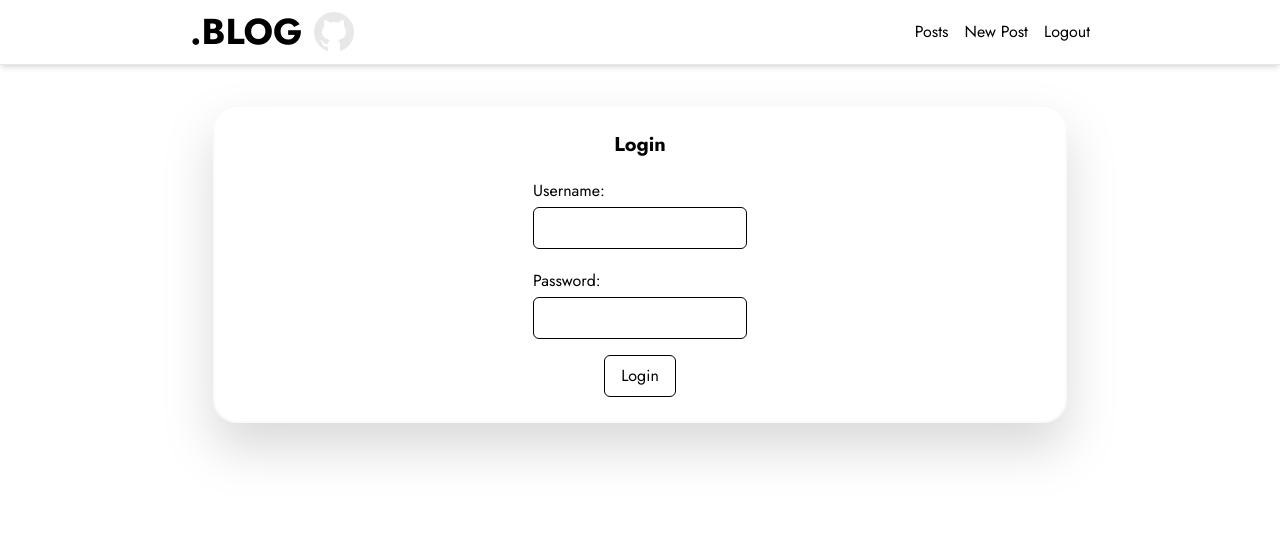
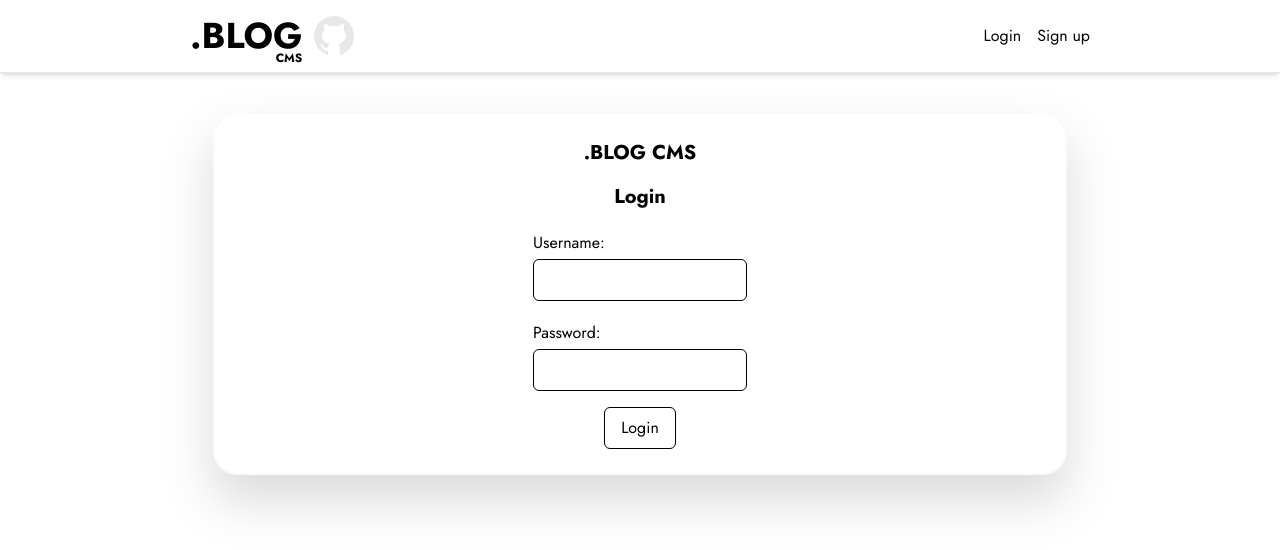
Before and after one commit to MaoShizhong/blog-frontend-author, a React (Vite) app: page / in a window 1280 px wide. Shown: the top 550 px of the page. Built offline with nearby package versions, Linux system fonts and the light colour scheme; no server answers.

Commit message:
Add CMS to logo and adjust header height

```diff
--- a/src/components/Header.tsx
+++ b/src/components/Header.tsx
@@ -1,4 +1,3 @@
-import { useLocation } from 'react-router-dom';
 import { Link, NavLink } from 'react-router-dom';
 import { UserContext } from '../App';
 import { useContext } from 'react';
@@ -6,8 +5,6 @@ import { getFetchOptions } from '../helpers/form_options';
 import { API_DOMAIN } from '../helpers/domain';
 
 export function Header() {
-    const { pathname } = useLocation();
-
     const { username, redirectToLogin } = useContext(UserContext);
 
     async function logout(): Promise<void> {
@@ -16,14 +13,15 @@ export function Header() {
     }
 
     return (
-        <header className="sticky top-0 z-10 flex items-center justify-center w-full gap-8 px-3 py-2 bg-white border-b shadow-md">
+        <header className="sticky top-0 z-10 flex items-center justify-center w-full gap-8 px-3 py-3 bg-white border-b shadow-md">
             <div className="flex items-center justify-between w-form">
                 <div className="flex items-center gap-2">
                     <Link
                         to={username ? '/posts' : '/login'}
-                        className="text-3xl font-bold select-none sm:text-4xl"
+                        className="relative text-3xl font-bold select-none sm:text-4xl"
                     >
                         .BLOG
+                        <p className="absolute right-0 text-xs -bottom-2.5">CMS</p>
                     </Link>
                     <a
                         href="https://github.com/MaoShizhong/blog-frontend-reader"
@@ -43,16 +41,7 @@ export function Header() {
                 )}
 
                 <nav className="flex gap-4">
-                    {['/login', '/signup'].includes(pathname) ? (
-                        <>
-                            <NavLink to="/login" className="transition hover:text-slate-500">
-                                Login
-                            </NavLink>
-                            <NavLink to="/signup" className="transition hover:text-slate-500">
-                                Sign up
-                            </NavLink>
-                        </>
-                    ) : (
+                    {username ? (
                         <>
                             <NavLink to="/posts" className="transition hover:text-slate-500">
                                 Posts
@@ -68,6 +57,15 @@ export function Header() {
                                 Logout
                             </button>
                         </>
+                    ) : (
+                        <>
+                            <NavLink to="/login" className="transition hover:text-slate-500">
+                                Login
+                            </NavLink>
+                            <NavLink to="/signup" className="transition hover:text-slate-500">
+                                Sign up
+                            </NavLink>
+                        </>
                     )}
                 </nav>
             </div>
--- a/src/components/LoginFormFields.tsx
+++ b/src/components/LoginFormFields.tsx
@@ -8,7 +8,8 @@ type LoginFormFieldsProps = {
 export function LoginFormFields({ errors }: LoginFormFieldsProps) {
     return (
         <>
-            <h1 className="text-xl font-bold">Login</h1>
+            <h1 className="text-xl font-bold">.BLOG CMS</h1>
+            <h2 className="text-xl font-bold">Login</h2>
 
             {errors && <ErrorList errors={errors} />}
 
```
